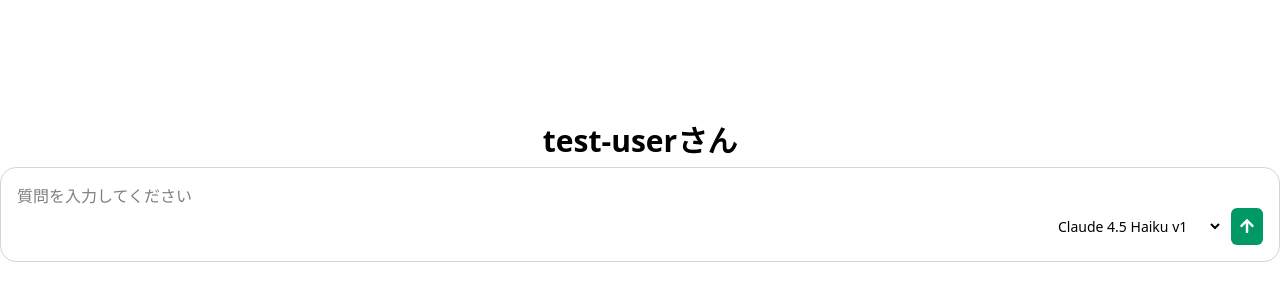
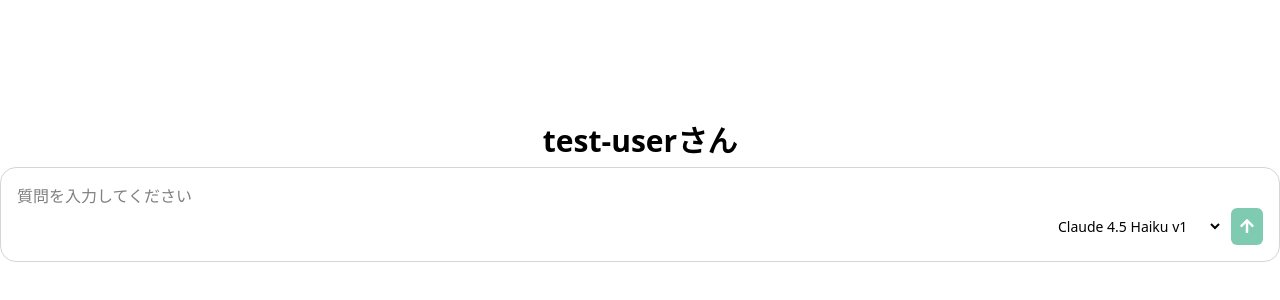
Before and after one commit to hisami/aws-ai-chat, a React (Vite) app: page /chat/new in a window 1280 px wide. Shown: the part 208-508 px from the top of the page. Built offline with nearby package versions, Linux system fonts and the light colour scheme.

Commit message:
fix: コンポーネントに分ける

```diff
--- /dev/null
+++ b/src/components/ui/ChatInput.tsx
@@ -0,0 +1,58 @@
+import { useState } from "react";
+import { FaArrowUp } from "react-icons/fa";
+
+export default function ChatInput() {
+  const models = [
+    {
+      id: "1",
+      name: "Claude 4.5 Haiku v1",
+    },
+    {
+      id: "2",
+      name: "Claude Sonnet 4.5 v1",
+    },
+    {
+      id: "3",
+      name: "Amazon Nova Pro 1.0",
+    },
+  ];
+  const [message, setMessage] = useState("");
+  const [selectedModel, setSelectedModel] = useState(models[0].id);
+
+  return (
+    <form>
+      <div className="gep-4 flex flex-col justify-between rounded-2xl border border-gray-300 p-4">
+        <textarea
+          name="message"
+          className="field-sizing-content max-h-80 w-full resize-none overflow-y-auto border-none break-words outline-none"
+          placeholder="質問を入力してください"
+          value={message}
+          onChange={(e) => setMessage(e.target.value)}
+        />
+        <div className="flex justify-end gap-2">
+          <div className="jusity-center flex items-center rounded-md text-sm">
+            <select
+              className="w-full rounded-md p-2"
+              value={selectedModel}
+              onChange={(e) => setSelectedModel(e.target.value)}
+              name="model"
+            >
+              {models.map((model) => (
+                <option key={model.id} value={model.id}>
+                  {model.name}
+                </option>
+              ))}
+            </select>
+          </div>
+          <button
+            type="submit"
+            disabled={message.trim() === ""}
+            className="disabled:hover-bg-emerald-600 flex items-center justify-center rounded-md bg-emerald-600 p-2 text-white hover:bg-emerald-700 disabled:opacity-50"
+          >
+            <FaArrowUp />
+          </button>
+        </div>
+      </div>
+    </form>
+  );
+}
--- a/src/pages/NewChat.tsx
+++ b/src/pages/NewChat.tsx
@@ -1,49 +1,11 @@
-import { FaArrowUp } from "react-icons/fa";
+import ChatInput from "../components/ui/ChatInput";
 
 export default function NewChat() {
-  const models = [
-    {
-      id: "1",
-      name: "Claude 4.5 Haiku v1",
-    },
-    {
-      id: "2",
-      name: "Claude Sonnet 4.5 v1",
-    },
-    {
-      id: "3",
-      name: "Amazon Nova Pro 1.0",
-    },
-  ];
-
   return (
     <div className="justiry-center flex h-screen items-center">
       <div className="max-w-wl flex w-full flex-col gap-2">
         <h1 className="text-center text-3xl font-bold">test-userさん</h1>
-        <form>
-          <div className="gep-4 flex flex-col justify-between rounded-2xl border border-gray-300 p-4">
-            <textarea
-              name="message"
-              className="field-sizing-content max-h-80 w-full resize-none overflow-y-auto border-none break-words outline-none"
-              placeholder="質問を入力してください"
-            />
-            <div className="flex justify-end gap-2">
-              <div className="jusity-center flex items-center rounded-md text-sm">
-                <select className="w-full rounded-md p-2">
-                  {models.map((model) => (
-                    <option key={model.id} value={model.id}>
-                      {model.name}
-                    </option>
-                  ))}
-                </select>
-              </div>
-              {/** biome-ignore lint/a11y/useButtonType: <explanation> */}
-              <button className="disabled:hover-bg-emerald-600 flex items-center justify-center rounded-md bg-emerald-600 p-2 text-white hover:bg-emerald-700 disabled:opacity-50">
-                <FaArrowUp />
-              </button>
-            </div>
-          </div>
-        </form>
+        <ChatInput />
       </div>
     </div>
   );
```
